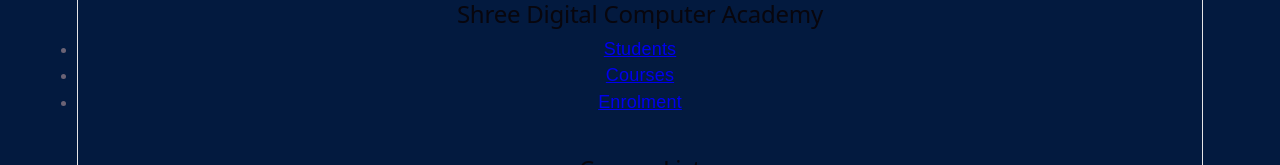
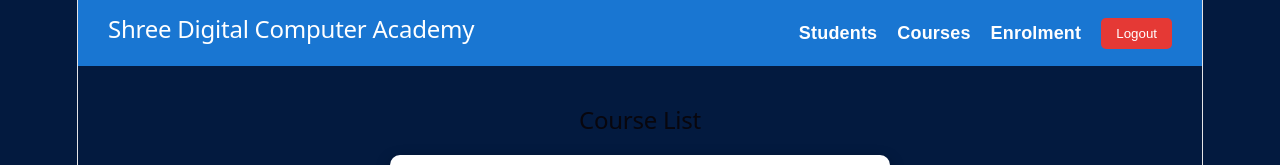
Before and after one commit to engsadhana/computer-academy-frontend, a React app: page /courses in a window 1280 px wide. Shown: the top 165 px of the page. Built offline with nearby package versions, Linux system fonts and the light colour scheme; no server answers; the HTML template or start-up script is replaced by a standard one.

Commit message:
"Added login page and logout functionality"

```diff
--- /dev/null
+++ b/src/components/Navbar.css
@@ -0,0 +1,37 @@
+nav {
+  display: flex;
+  justify-content: space-between;
+  align-items: center;
+  background-color: #1976d2;
+  padding: 15px 30px;
+}
+
+nav h2 {
+  color: white;
+}
+
+nav ul {
+  display: flex;
+  list-style: none;
+  gap: 20px;
+  align-items: center;
+}
+
+nav ul li a {
+  color: white;
+  text-decoration: none;
+  font-weight: bold;
+}
+
+nav ul li button {
+  padding: 8px 15px;
+  background-color: #e53935;
+  color: white;
+  border: none;
+  border-radius: 5px;
+  cursor: pointer;
+}
+
+nav ul li button:hover {
+  background-color: #c62828;
+}
--- a/src/components/navbar.jsx
+++ b/src/components/navbar.jsx
@@ -1,6 +1,15 @@
-import { Link } from "react-router-dom";
+import "./Navbar.css";
+import { Link, useNavigate } from "react-router-dom";
 
 function Navbar() {
+  const navigate = useNavigate();
+
+  const handleLogout = () => {
+    localStorage.removeItem("isLoggedIn");
+    localStorage.removeItem("username");
+    navigate("/");
+  };
+
   return (
     <nav>
       <h2>Shree Digital Computer Academy</h2>
@@ -17,6 +26,10 @@ function Navbar() {
         <li>
           <Link to="/enrolment">Enrolment</Link>
         </li>
+
+        <li>
+          <button onClick={handleLogout}>Logout</button>
+        </li>
       </ul>
     </nav>
   );
--- a/src/pages/Login.jsx
+++ b/src/pages/Login.jsx
@@ -24,7 +24,7 @@ function Login() {
   return (
     <div className="login-container">
       <form className="login-box" onSubmit={handleLogin}>
-        <h2>Shree Digital Academy</h2>
+        <h2>Shree Digital Computer Academy</h2>
         <p className="subtitle">Student Management System</p>
 
         <input
```
